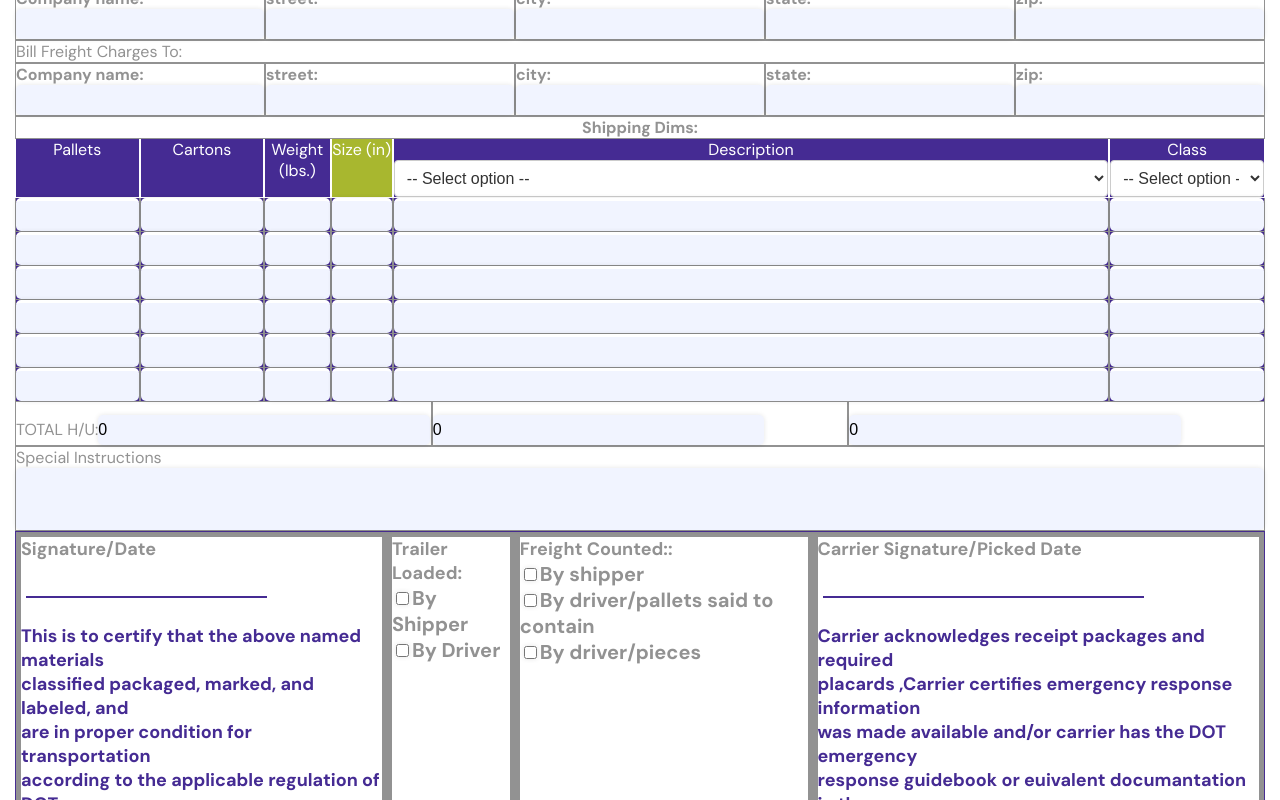
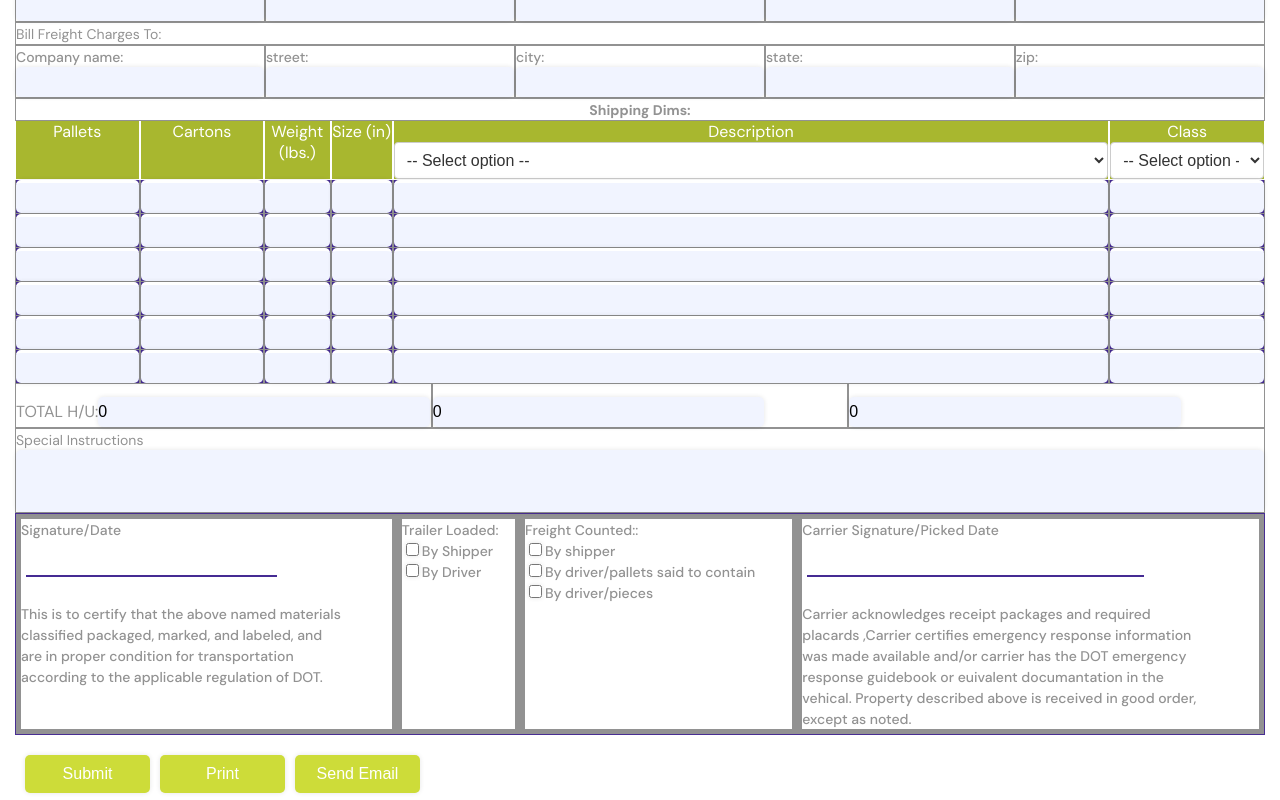
Before and after one commit to developermickey/ajay_table, a React (Create React App) app: page /table in a window 1280 px wide. Shown: the part 360-1160 px from the top of the page. Built offline with nearby package versions, Linux system fonts and the light colour scheme.

Commit message:
code push

```diff
--- a/src/components/Table.jsx
+++ b/src/components/Table.jsx
@@ -39,6 +39,7 @@ const Table = () => {
 								border: "0px",
 								backgroundColor: "#f1f4ff",
 								padding: "6px 0px",
+								color: "#949192",
 							}}
 						/>
 					</td>
--- a/src/components/Table2.jsx
+++ b/src/components/Table2.jsx
@@ -1,3 +1,4 @@
+import { saveAs } from 'file-saver';
 import React, { useState, useRef } from "react";
 import { useReactToPrint } from 'react-to-print';
 import FedEx_Freight from "./OTRT.jpg";
@@ -13,6 +14,13 @@ import {
 } from "firebase/firestore";
 import { app } from "../firebase.config";
 import emailjs from "@emailjs/browser";
+
+
+
+
+
+
+
 
 
 
@@ -34,6 +42,9 @@ const Table2 = () => {
   const [totalCartons, setTotalCartons] = useState(0);
   const [totalWeight, setTotalWeight] = useState(0);
 
+
+
+
   const handleChange = (e) => {
     const value = e.target.value;
     const checked = e.target.checked;
@@ -51,6 +62,52 @@ const Table2 = () => {
     const handlePrint = useReactToPrint({
       content: () => componentRef.current,
     });
+
+
+    const handleSendEmail = () => {
+      const doc = new jsPDF();
+
+      doc.addImage(componentRef.current, 'JPEG', 10, 10, 190, 0);
+
+      const pdfDataUri = doc.output('datauristring');
+
+      // Convert data URI to a Blob
+      const pdfBlob = dataURItoBlob(pdfDataUri);
+
+      // Create a file object from the Blob
+      const pdfFile = new File([pdfBlob], 'document.pdf', { type: 'application/pdf' });
+
+      // Prepare the email parameters
+      const emailParams = {
+        to_email: 'mukesh.adlivetech@gmail.com',
+        // Add the PDF file as an attachment
+        attachment: pdfFile,
+      };
+
+      // Send the email using emailjs
+      emailjs.send('service_67sdcul', 'template_woh3a2i', emailParams, 'xnoXqBMQa8cUpnPHk')
+        .then((response) => {
+          console.log('Email sent successfully!', response.status, response.text);
+        })
+        .catch((error) => {
+          console.error('Error sending email:', error);
+        });
+    };
+
+    // Function to convert Data URI to Blob
+    const dataURItoBlob = (dataURI) => {
+      const byteString = atob(dataURI.split(',')[1]);
+      const mimeString = dataURI.split(',')[0].split(':')[1].split(';')[0];
+      const ab = new ArrayBuffer(byteString.length);
+      const ia = new Uint8Array(ab);
+      for (let i = 0; i < byteString.length; i++) {
+        ia[i] = byteString.charCodeAt(i);
+      }
+      return new Blob([ab], { type: mimeString });
+    };
+
+
+
   const handleInputChange = (e, rowIndex, cellIndex) => {
     const value = e.target.value;
 
@@ -126,7 +183,15 @@ const Table2 = () => {
       body: tableData,
     });
     pdf.save("form.pdf");
+  //    const pdf = new jsPDF();
+  // const tableData = Object.entries(orders).map(([key, value]) => [key, value]);
+  // pdf.autoTable({
+  //   head: [['Field', 'Value']],
+  //   body: tableData,
+  // });
 
+    const pdfBlob = pdf.output('blob');
+  saveAs(pdfBlob, 'form.pdf');
 
     // Send email
     const templateParams = {
@@ -158,9 +223,18 @@ const Table2 = () => {
     }
 
     // console.log("Input values:", values);
+
+
+
+
+
+
   };
 
   // Rest of your code
+
+
+
 
   return (
     <div>
@@ -363,9 +437,8 @@ const Table2 = () => {
                 width: "calc(100% - 0px)",
                 border: "1px solid #452b93",
                 padding: "6px 0px",
-                color: "#452b93"
-              }}
-            >
+                color: "#949494",
+              }} >
               <span>Ship From :</span>
               <br />
               <select style={{ marginTop: "15px", width: "100%" }} value={shipFrom}
@@ -602,19 +675,19 @@ const Table2 = () => {
         >
           <thead>
             <tr>
-              <th className="row-half-8" style={{ textAlign: "center" }}>
+              <th className="row-half-8" style={{ textAlign: "center", backgroundColor: "#a8b72f"}}>
                 <span>Pallets</span>
               </th>
-              <th className="row-half-8" style={{ textAlign: "center" }}>
+              <th className="row-half-8" style={{ textAlign: "center", backgroundColor: "#a8b72f" }}>
                 <span>Cartons</span>
               </th>
-              <th className="row-half-3" style={{ textAlign: "center" }}>
+              <th className="row-half-3" style={{ textAlign: "center", backgroundColor: "#a8b72f" }}>
                 <span>Weight (lbs.)</span>
               </th>
-              <th className="row-half-4 orange-4" style={{ textAlign: "center" }}>
+              <th className="row-half-4 orange-4" style={{ textAlign: "center", backgroundColor: "#a8b72f" }}>
                 <span>Size (in)</span>
               </th>
-              <th className="row-half-46" style={{ textAlign: "center" }}>
+              <th className="row-half-46" style={{ textAlign: "center", backgroundColor: "#a8b72f"}}>
                 <span>Description</span>
                 <select
                   style={{ width: "100%" }}
@@ -643,7 +716,7 @@ const Table2 = () => {
                   <option value="custom">Custom</option>
                 </select>
               </th>
-              <th className="row-half-10" style={{ textAlign: "center" }}>
+              <th className="row-half-10" style={{ textAlign: "center", backgroundColor: "#a8b72f" }}>
                 <span>Class</span>
                 <select
                   style={{ width: "100%" }}
@@ -897,8 +970,9 @@ const Table2 = () => {
         <button type="submit" onClick={handleSubmit} >
           Submit
         </button>
-        <button onClick={handlePrint}>Print this out!</button>
 
+      <button onClick={handlePrint}>Print</button>
+      <button onClick={handleSendEmail}>Send Email</button>
       </form>
     </div>
   );
--- a/src/index.css
+++ b/src/index.css
@@ -30,14 +30,14 @@ body {
       position: relative;
       display: block;
       top: 55px;
-      left: 25px;
+      left:0;
 
   }
   .date-div b {
       display: inline-block;
-      font-size: 16px;
+      font-size: 14px;
       color: #929292;
-      font-weight: 700;
+      font-weight: 500;
   }
   .date-div {
       vertical-align: top;
@@ -53,13 +53,13 @@ body {
       border: 5px solid #929292;
   }
   .required-service b {
-      font-size: 18px;
-      font-weight: 700;
-      color: #929292;
+      font-size: 14px;
+      font-weight: 500;
+      color: #929292 !important;
   }
   .required-service label {
-      font-size: 20px;
-      font-weight: 700;
+      font-size: 14px;
+      font-weight: 500;
       color: #929292;
   }
   .blue-table-color {
@@ -146,7 +146,7 @@ body {
   }
   .row-half-100 span {
       display: inline-block;
-      font-size: 16px;
+      font-size: 14px;
       color: #929292;
       font-weight: 400;
   }
--- a/src/pages/Register.css
+++ b/src/pages/Register.css
@@ -48,6 +48,7 @@
     margin-left: auto;
     margin-right: auto;
     width: 10%;
+    margin-left: 10px;
   }
 
   button:hover {
```
Also changed, not shown: src/components/Demo.js (added, +24 -0 lines).
